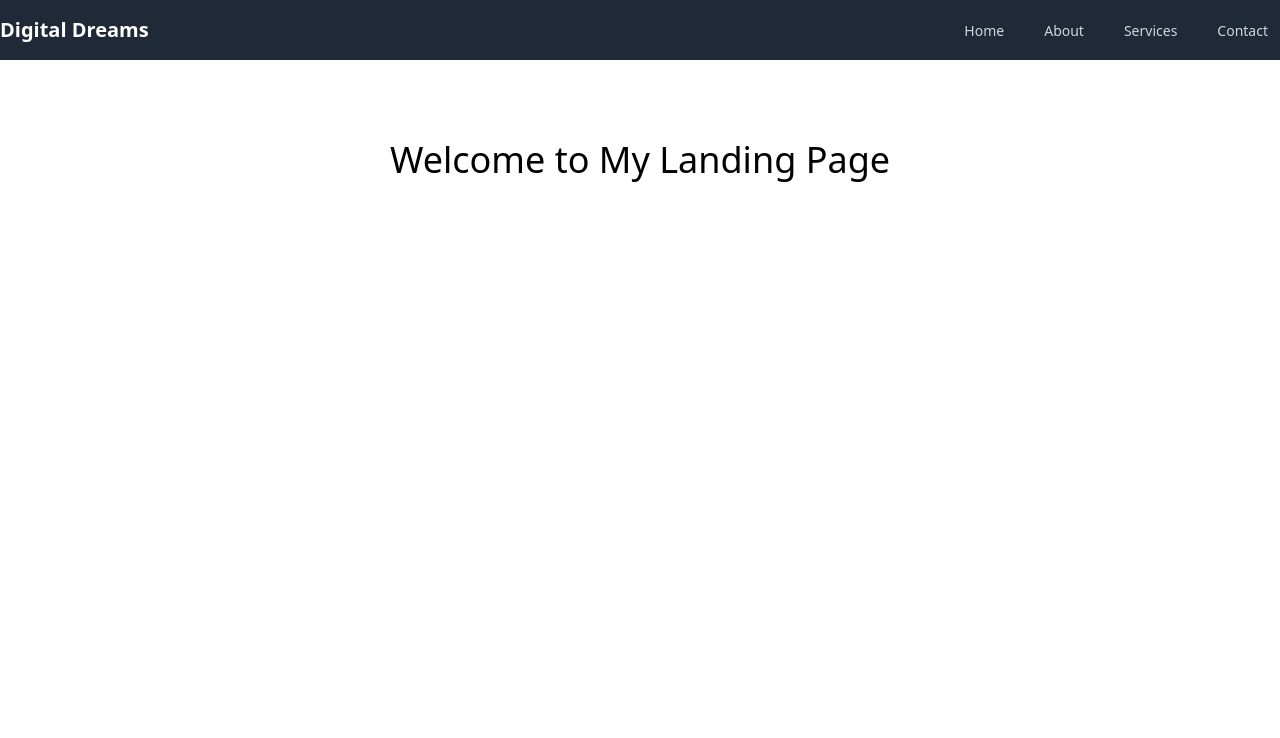
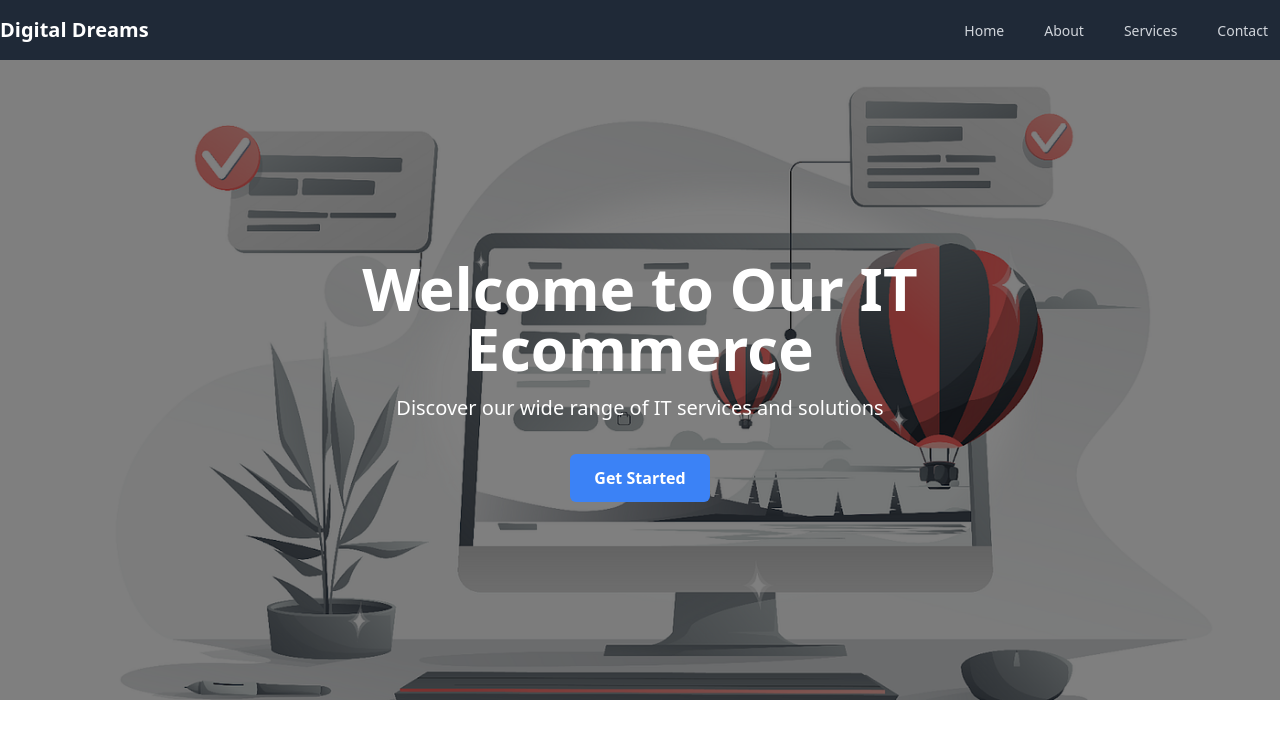
Before and after one commit to samritbasnet/digitaldreams-, a Next.js app: page / in a window 1280 px wide. Shown: the top 738 px of the page. Built offline with nearby package versions, Linux system fonts and the light colour scheme.

Commit message:
added heroimage and section

```diff
--- a/src/app/page.js
+++ b/src/app/page.js
@@ -1,12 +1,11 @@
 
 import Navbar from '../components/navbar';
+import HeroSection from '@/components/heroimage';
 export default function Home() {
   return (
     <div>
       <Navbar />
-      <div className="container mx-auto">
-        <h1 className="text-4xl text-center mt-20">Welcome to My Landing Page</h1>
-      </div>
+      <HeroSection />
     </div>
   );
 }
--- /dev/null
+++ b/src/components/heroimage.js
@@ -0,0 +1,21 @@
+const HeroSection = () => {
+  return (
+    <div className="relative h-[80vh] w-full">
+      <img
+        src="/heroimage.jpg"
+        alt="Hero Image"
+        className="h-full w-full object-cover z-0"
+      />
+      <div className="absolute top-0 left-0 h-full w-full bg-black opacity-50 z-5"></div>
+      <div className="absolute top-1/2 left-1/2 transform -translate-x-1/2 -translate-y-1/2 z-10 text-white text-center">
+        <h1 className="text-4xl md:text-6xl font-bold mb-4">Welcome to Our IT Ecommerce</h1>
+        <p className="text-lg md:text-xl mb-8">Discover our wide range of IT services and solutions</p>
+        <button className="bg-blue-500 hover:bg-blue-600 text-white font-bold py-3 px-6 rounded-md">
+          Get Started
+        </button>
+      </div>
+    </div>
+  );
+};
+
+export default HeroSection;
```
Also changed, not shown: public/hero.jpeg (added), public/heroimage.jpg (added), src/app/pages/service.js (added), src/components/footer.js (added).
